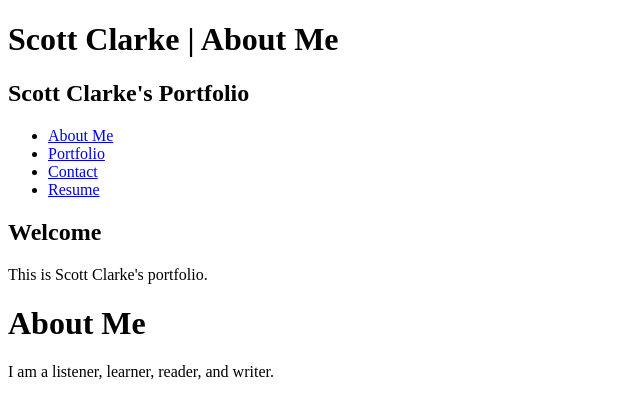
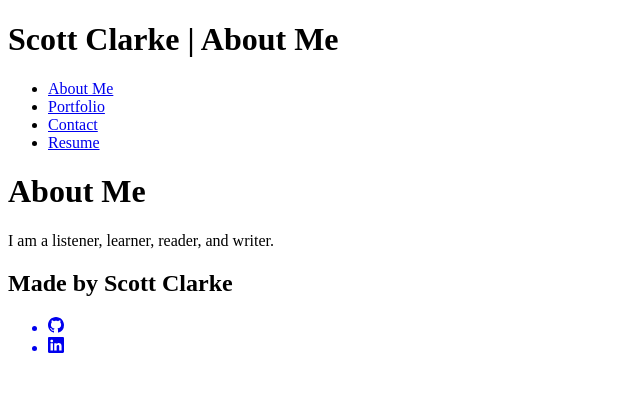
Before and after one commit to Scott-J-Clarke/dev-portfolio, a React (Vite) app: page /contact in a window 1280 px wide. Shown: the top 418 px of the page, without its empty margins (0-640 px from the left). Built offline with nearby package versions, Linux system fonts and the light colour scheme.

Commit message:
Footer set up with two icons.

```diff
--- a/package.json
+++ b/package.json
@@ -13,6 +13,7 @@
   "dependencies": {
     "react": "^18.2.0",
     "react-dom": "^18.2.0",
+    "react-icons": "^4.11.0",
     "react-router-dom": "^6.18.0"
   },
   "devDependencies": {
--- a/src/App.jsx
+++ b/src/App.jsx
@@ -1,10 +1,10 @@
 import { useState } from 'react';
 
-// Commented out while working on setting up and nesting files:
 import Header from './components/Header';
-import Nav from './components/Nav';
+// Unnecessary to import 'Nav' since it is imported into 'Header.jsx'?
+// import Nav from './components/Nav';
 // import Project from './components/Project';
-// import Footer from './components/Footer';
+import Footer from './components/Footer';
 
 import AboutPage from './pages/AboutPage';
 import PortfolioPage from './pages/PortfolioPage';
@@ -38,7 +38,7 @@ function App() {
       handleTabChange={handleTabChange}
     ></Header>
     <main>{renderTab()}</main>
-    {/* <Footer></Footer> */}
+    <Footer></Footer>
     </>
   );
 }
--- a/src/components/Footer.jsx
+++ b/src/components/Footer.jsx
@@ -0,0 +1,27 @@
+import { BsGithub } from 'react-icons/bs';
+import { BsLinkedin } from 'react-icons/bs';
+
+function Footer() {
+    return (
+        <footer>
+            <h2>Made by Scott Clarke</h2>
+            <p>
+                <ul>
+                    <a href='https://github.com/Scott-J-Clarke'>
+                        <li className='logo'>
+                            <BsGithub />
+                        </li>
+                    </a>
+
+                    <a href='https://www.linkedin.com/in/scottjcclarke/'>
+                        <li className='logo'>
+                            <BsLinkedin />
+                        </li>
+                    </a>
+                </ul>
+            </p>
+        </footer>
+    );
+}
+
+export default Footer;
--- a/src/components/Header.jsx
+++ b/src/components/Header.jsx
@@ -6,10 +6,10 @@ function Header(props) {
     return (
         <div>
             <section>
-                <header className='Title'>
-                    <div>
+                <header className='Navbar'>
+                    {/* <div>
                         <h1>Scott Clarke's Portfolio</h1>
-                    </div>
+                    </div> */}
                     <div>
                         <Nav
                             currentTab={currentTab}
@@ -23,10 +23,10 @@ function Header(props) {
                 <div className='hero-image'>
                     {/* Insert an image here: */}
                     {/* <img /> */}
-                    <h2>Welcome</h2>
+                    {/* <h2>Welcome</h2>
                     <p>
                         This is Scott Clarke's portfolio.
-                    </p>
+                    </p> */}
                 </div>
             </section>
 
```
Also changed, not shown: 1 other file (tests, documents, lock files or other folders).
